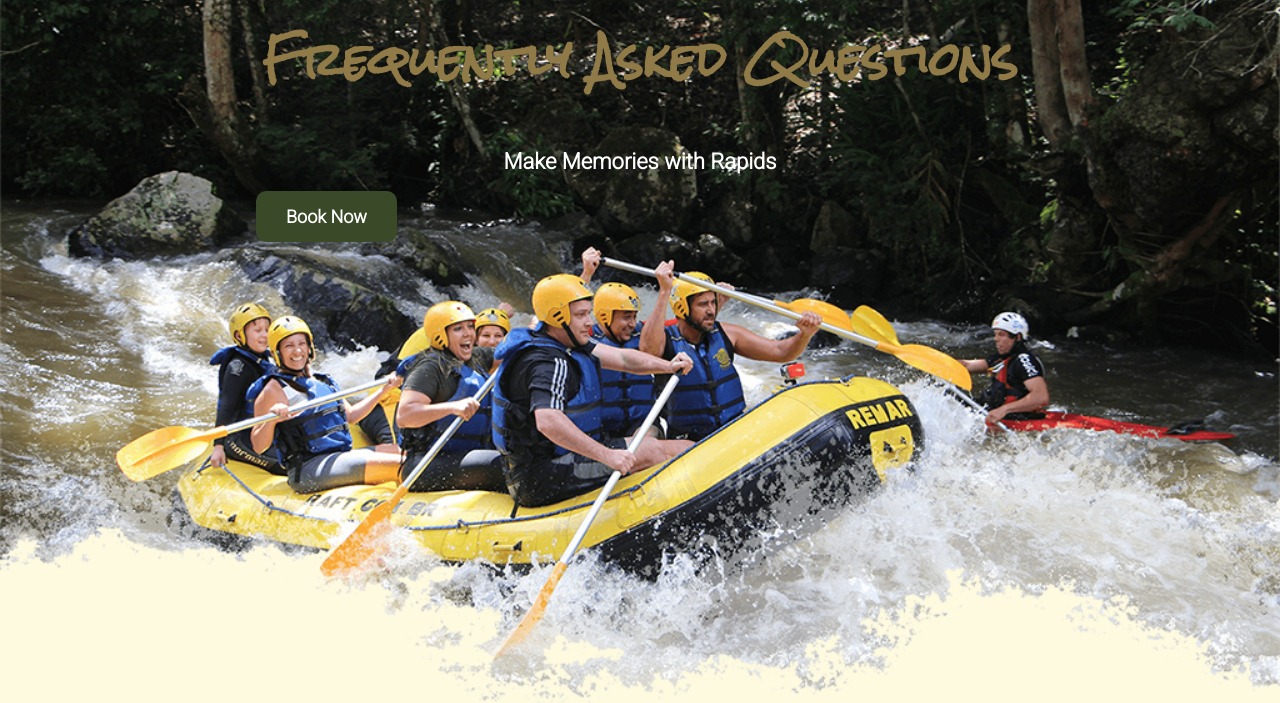
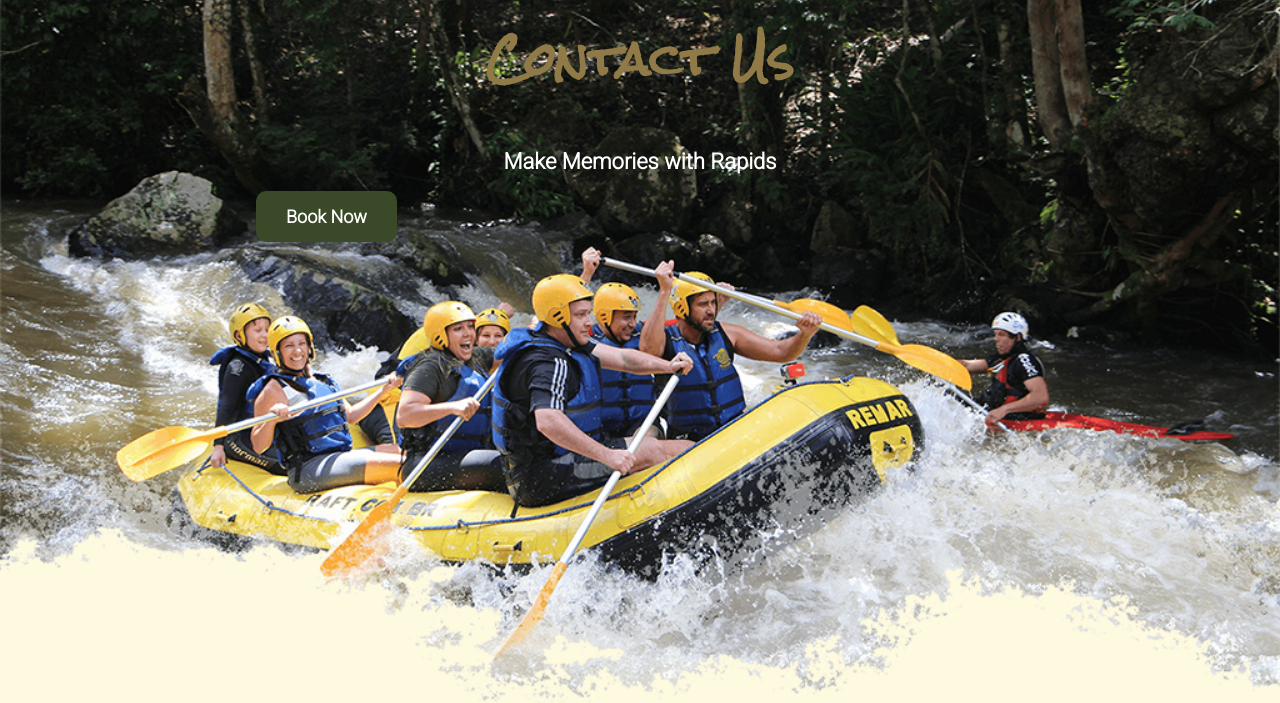
Before and after one commit to kentonbeech/wdd130, a plain HTML site: page wwr/contactus.html in a window 1280 px wide. Shown: the part 98-801 px from the top of the page. Drawn offline with Linux system fonts and the light colour scheme.

Commit message:
Changed heading

```diff
--- a/wwr/contactus.html
+++ b/wwr/contactus.html
@@ -28,7 +28,7 @@
                 <img id="hero-img" src="images/hero.png" alt="People enjoying white water rafting">
             </div>
             <section id="hero-msg">
-                <h1 class="faq-title">Frequently Asked Questions</h1>
+                <h1 class="faq-title">Contact Us</h1>
                 <h4>Make Memories with Rapids</h4>
                 <div class="button-box">
                     <a class="book" href="rates.html"><b>Book Now</b></a>
```
